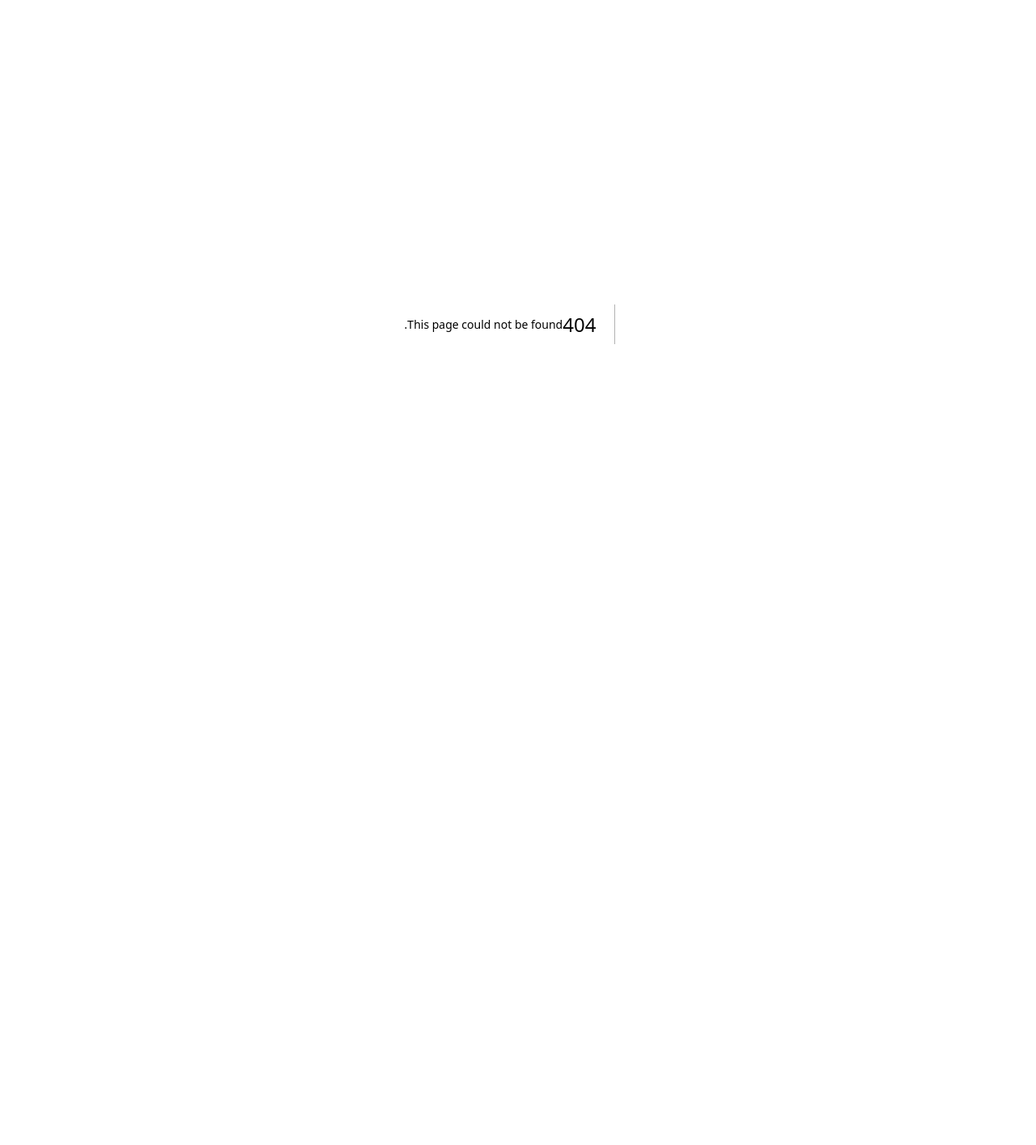
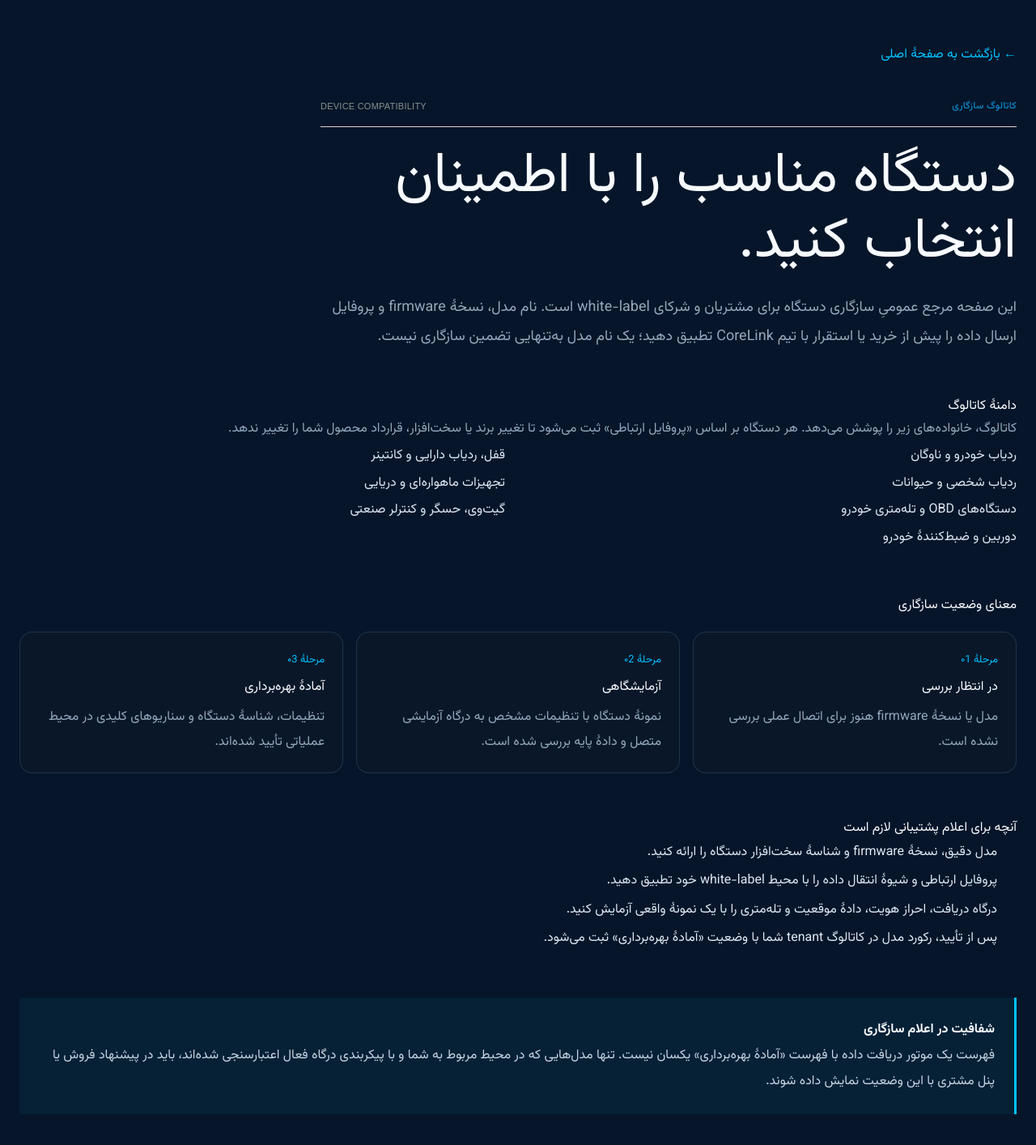
Before and after one commit to CoreLinkPlatform/website, a Next.js app: page /devices in a window 1280 px wide. Before the commit this address had no page. Shown: the top 1414 px of the page at 81% size. Before the commit the page ends 800 px from the top, so only its background shows below. Built offline with nearby package versions, Linux system fonts and the light colour scheme.

Commit message:
Add device compatibility catalog

```diff
--- a/app/DeviceSupportSection.tsx
+++ b/app/DeviceSupportSection.tsx
@@ -84,8 +84,8 @@ export default function DeviceSupportSection() {
             <b>CoreLink</b>
           </div>
           <div className="support-stats" aria-label="آمار پوشش دستگاه و پروتکل">
-            <Counter target={250} suffix="+" label="پروتکل و خانواده پروتکلی" />
-            <Counter target={15000} suffix="+" label="مدل و پیکربندی دستگاه" />
+            <Counter target={1} suffix="" label="کاتالوگ سازگاریِ نسخه‌دار" />
+            <Counter target={3} suffix="" label="مرحلهٔ تأیید هر مدل" />
           </div>
           <div className="signal-ring ring-a" /><div className="signal-ring ring-b" /><div className="signal-ring ring-c" />
         </div>
@@ -113,7 +113,7 @@ export default function DeviceSupportSection() {
 
       <div className="shell support-foot">
         <Wifi aria-hidden="true" />
-        <p>سازگاری هر مدل به نسخه firmware، شیوه انتقال داده و دسترسی به مستندات فنی آن وابسته است. پیش از اتصال عملی، پروفایل دستگاه در آزمایشگاه سازگاری CoreLink اعتبارسنجی می‌شود.</p>
+        <p>سازگاری هر مدل به نسخهٔ firmware، شیوهٔ انتقال داده و پیکربندی درگاه وابسته است. پیش از اتصال عملی، پروفایل دستگاه اعتبارسنجی می‌شود. <a href="/devices">مشاهدهٔ کاتالوگ و وضعیت سازگاری</a></p>
       </div>
     </section>
   );
--- /dev/null
+++ b/app/devices/page.tsx
@@ -0,0 +1,67 @@
+import Link from "next/link";
+
+export const metadata = {
+  title: "کاتالوگ سازگاری دستگاه‌ها | CoreLink",
+  description: "راهنمای فارسی انتخاب، راه‌اندازی و اعتبارسنجی سازگاری دستگاه‌های موقعیت‌یاب و تله‌متری در CoreLink.",
+};
+
+const stages = [
+  ["در انتظار بررسی", "مدل یا نسخهٔ firmware هنوز برای اتصال عملی بررسی نشده است."],
+  ["آزمایشگاهی", "نمونهٔ دستگاه با تنظیمات مشخص به درگاه آزمایشی متصل و دادهٔ پایه بررسی شده است."],
+  ["آمادهٔ بهره‌برداری", "تنظیمات، شناسهٔ دستگاه و سناریوهای کلیدی در محیط عملیاتی تأیید شده‌اند."],
+];
+
+const families = [
+  "ردیاب خودرو و ناوگان", "ردیاب شخصی و حیوانات", "دستگاه‌های OBD و تله‌متری خودرو",
+  "دوربین و ضبط‌کنندهٔ خودرو", "قفل، ردیاب دارایی و کانتینر", "تجهیزات ماهواره‌ای و دریایی",
+  "گیت‌وی، حسگر و کنترلر صنعتی",
+];
+
+export default function DevicesPage() {
+  return (
+    <main className="shell" dir="rtl" style={{ paddingTop: 56, paddingBottom: 80 }}>
+      <Link href="/" style={{ color: "var(--cyan)" }}>← بازگشت به صفحهٔ اصلی</Link>
+      <header style={{ maxWidth: 860, marginTop: 42 }}>
+        <div className="section-label">کاتالوگ سازگاری <span>DEVICE COMPATIBILITY</span></div>
+        <h1 style={{ fontSize: "clamp(38px, 6vw, 70px)", lineHeight: 1.15, margin: "22px 0" }}>دستگاه مناسب را با اطمینان انتخاب کنید.</h1>
+        <p style={{ color: "#93a8bc", fontSize: 18, lineHeight: 2 }}>این صفحه مرجع عمومیِ سازگاری دستگاه برای مشتریان و شرکای white-label است. نام مدل، نسخهٔ firmware و پروفایل ارسال داده را پیش از خرید یا استقرار با تیم CoreLink تطبیق دهید؛ یک نام مدل به‌تنهایی تضمین سازگاری نیست.</p>
+      </header>
+
+      <section style={{ marginTop: 56 }}>
+        <h2>دامنهٔ کاتالوگ</h2>
+        <p style={{ color: "#93a8bc", lineHeight: 2 }}>کاتالوگ، خانواده‌های زیر را پوشش می‌دهد. هر دستگاه بر اساس «پروفایل ارتباطی» ثبت می‌شود تا تغییر برند یا سخت‌افزار، قرارداد محصول شما را تغییر ندهد.</p>
+        <ul style={{ columns: 2, gap: 32, lineHeight: 2.1, color: "#dce8f3" }}>
+          {families.map((family) => <li key={family}>{family}</li>)}
+        </ul>
+      </section>
+
+      <section style={{ marginTop: 56 }}>
+        <h2>معنای وضعیت سازگاری</h2>
+        <div style={{ display: "grid", gridTemplateColumns: "repeat(auto-fit, minmax(220px, 1fr))", gap: 16, marginTop: 20 }}>
+          {stages.map(([title, description], index) => (
+            <article key={title} style={{ border: "1px solid var(--line)", borderRadius: 16, padding: 22, background: "rgba(13, 27, 43, .5)" }}>
+              <small style={{ color: "var(--cyan)" }}>مرحلهٔ ۰{index + 1}</small>
+              <h3 style={{ margin: "10px 0" }}>{title}</h3>
+              <p style={{ color: "#93a8bc", lineHeight: 1.9, margin: 0 }}>{description}</p>
+            </article>
+          ))}
+        </div>
+      </section>
+
+      <section style={{ marginTop: 56, maxWidth: 860 }}>
+        <h2>آنچه برای اعلام پشتیبانی لازم است</h2>
+        <ol style={{ color: "#dce8f3", lineHeight: 2.2, paddingInlineStart: 24 }}>
+          <li>مدل دقیق، نسخهٔ firmware و شناسهٔ سخت‌افزار دستگاه را ارائه کنید.</li>
+          <li>پروفایل ارتباطی و شیوهٔ انتقال داده را با محیط white-label خود تطبیق دهید.</li>
+          <li>درگاه دریافت، احراز هویت، دادهٔ موقعیت و تله‌متری را با یک نمونهٔ واقعی آزمایش کنید.</li>
+          <li>پس از تأیید، رکورد مدل در کاتالوگ tenant شما با وضعیت «آمادهٔ بهره‌برداری» ثبت می‌شود.</li>
+        </ol>
+      </section>
+
+      <aside style={{ marginTop: 56, padding: 24, borderRight: "3px solid var(--cyan)", background: "rgba(0, 194, 255, .06)", lineHeight: 2 }}>
+        <strong>شفافیت در اعلام سازگاری</strong>
+        <p style={{ marginBottom: 0, color: "#c5d4e2" }}>فهرست یک موتور دریافت داده با فهرست «آمادهٔ بهره‌برداری» یکسان نیست. تنها مدل‌هایی که در محیط مربوط به شما و با پیکربندی درگاه فعال اعتبارسنجی شده‌اند، باید در پیشنهاد فروش یا پنل مشتری با این وضعیت نمایش داده شوند.</p>
+      </aside>
+    </main>
+  );
+}
```
